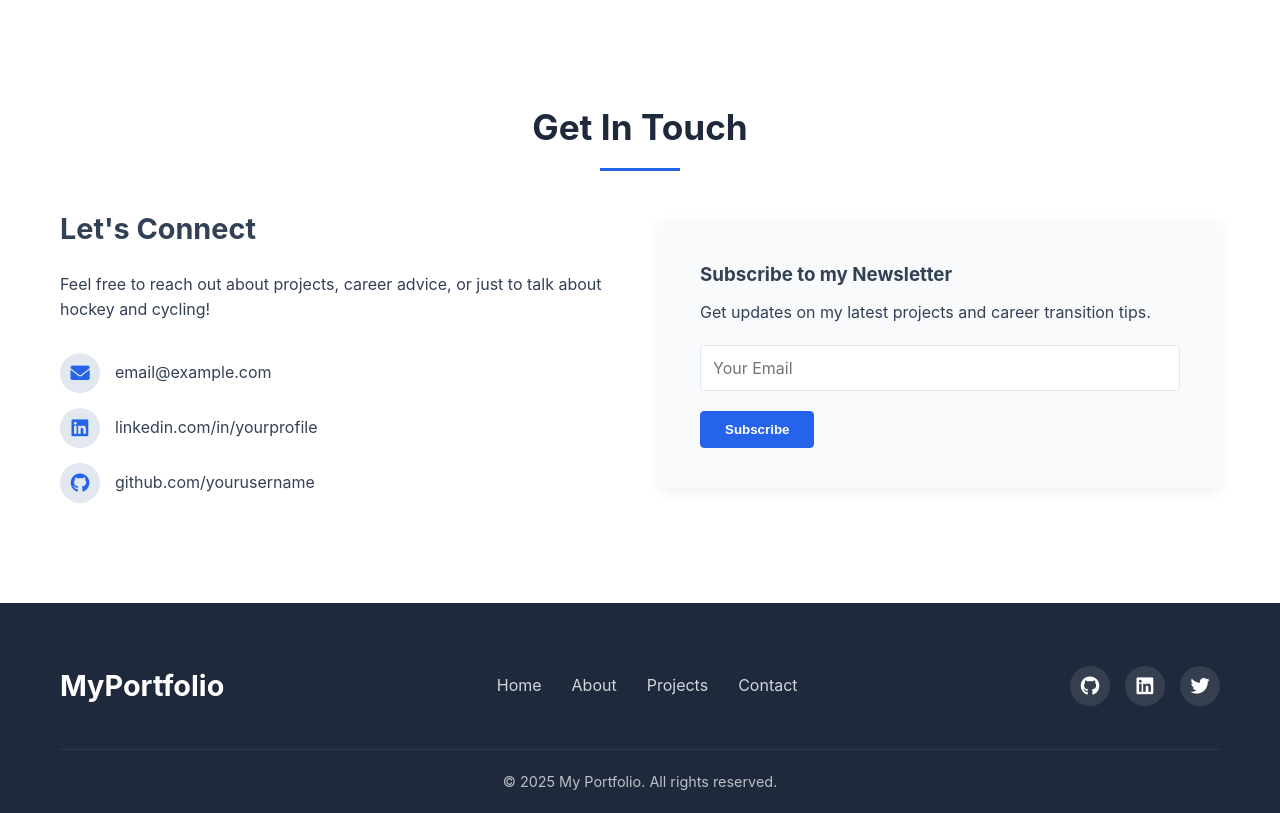
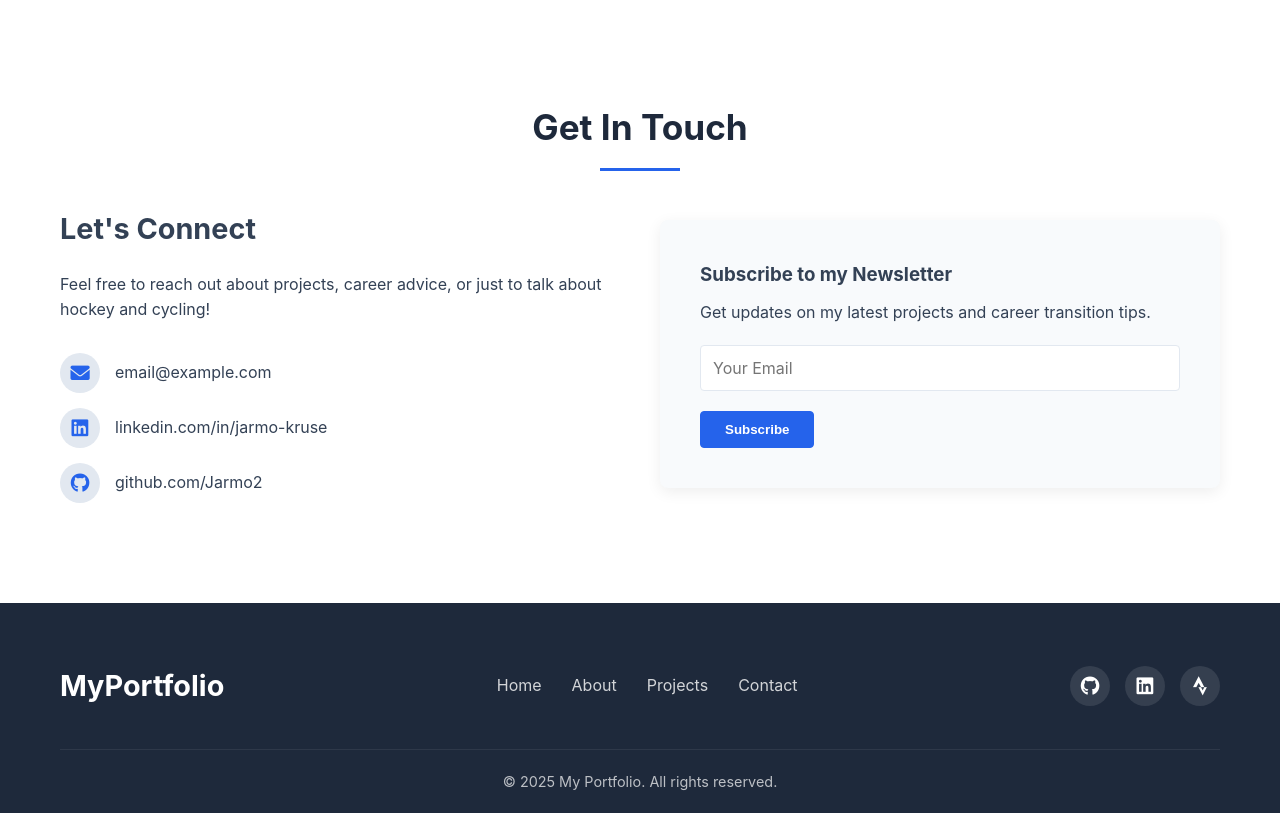
Before and after one commit to Jarmo2/website_django, a Django app: page / in a window 1280 px wide. Shown: the part 1309-2122 px from the top of the page. Run offline with Django 5.2, Linux system fonts and the light colour scheme; data that the repository does not hold is empty.

Commit message:
adding contact details

```diff
--- a/src/portfolio_ws/personal_website/templates/personal_website/base.html
+++ b/src/portfolio_ws/personal_website/templates/personal_website/base.html
@@ -49,9 +49,9 @@
                     <a href="{% url 'personal_website:home' %}#contact">Contact</a>
                 </div>
                 <div class="social-links">
-                    <a href="#"><i class="fab fa-github"></i></a>
-                    <a href="#"><i class="fab fa-linkedin"></i></a>
-                    <a href="#"><i class="fab fa-twitter"></i></a>
+                    <a href="https://github.com/Jarmo2"><i class="fab fa-github"></i></a>
+                    <a href="https://de.linkedin.com/in/jarmo-kruse"><i class="fab fa-linkedin"></i></a>
+                    <a href="https://www.strava.com/athletes/45908593"><i class="fab fa-strava"></i></a>
                 </div>
             </div>
             <div class="copyright">
--- a/src/portfolio_ws/personal_website/templates/personal_website/home.html
+++ b/src/portfolio_ws/personal_website/templates/personal_website/home.html
@@ -98,11 +98,11 @@
                         </div>
                         <div class="contact-method">
                             <i class="fab fa-linkedin"></i>
-                            <span>linkedin.com/in/yourprofile</span>
+                            <span>linkedin.com/in/jarmo-kruse</span>
                         </div>
                         <div class="contact-method">
                             <i class="fab fa-github"></i>
-                            <span>github.com/yourusername</span>
+                            <span>github.com/Jarmo2</span>
                         </div>
                     </div>
                 </div>
```
